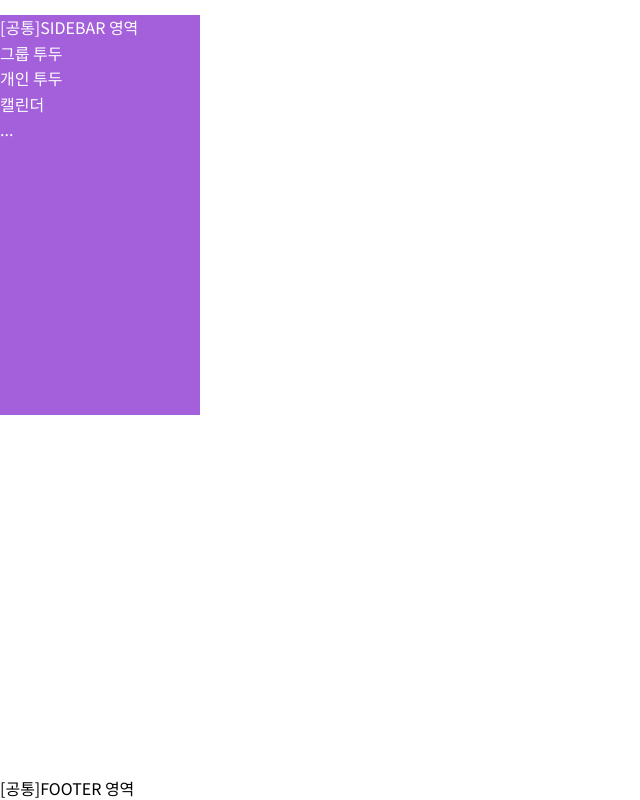
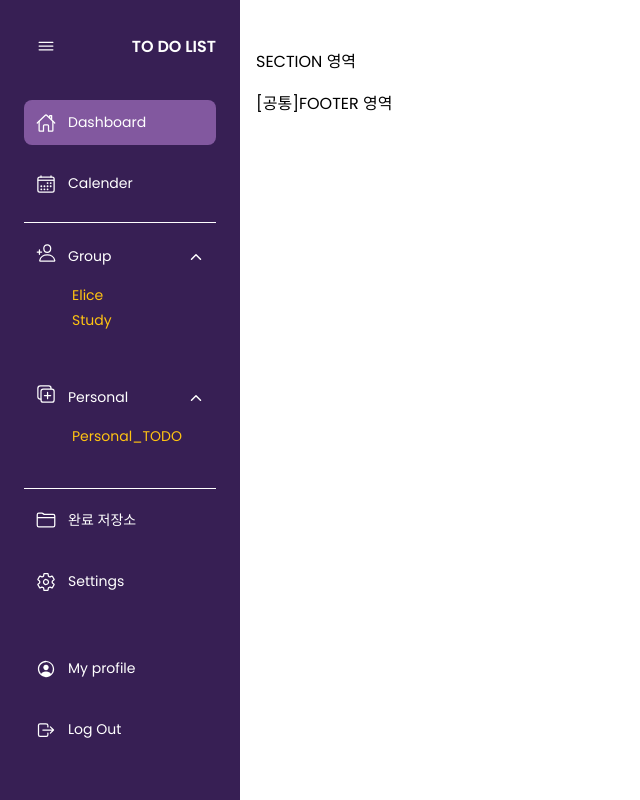
Before and after one commit to jimin-lee-mjl/checkmate, a Flask app: template templates/index.html in a window 1280 px wide. Shown: the whole page, without its empty margins (0-640 px from the left). Run offline with Flask 2, Linux system fonts and the light colour scheme; the template is opened without the code that fills it, so the values that code supplies are empty; parts of the project's set-up code (start-up, migrations or seed data) failed here and were passed over; some libraries are stand-ins or nearby versions.

Commit message:
nav 기능 추가 1

```diff
--- a/templates/index.html
+++ b/templates/index.html
@@ -1,23 +1,5 @@
-<!DOCTYPE html>
-<html lang="kr">
-<head>
-  <link rel="stylesheet" href="css/styles.css" />
-  <meta charset="UTF-8" />
-  <meta name="viewport" content="width=device-width, initial-scale=1.0" />
-  <title>레이아웃</title>
-</head>
-
-<body>
-
-
-	</div>
-	<div id="sidebar">
-    <h2>[공통]SIDEBAR 영역</h2>
-    <h2>그룹 투두</h2>
-    <h2>개인 투두</h2>
-    <h2> 캘린더</h2>
-    <h2>  ...</h2>
-	</div>
+{% extends 'sidebar.html' %}
+{% block content %}
 	<div id="section">
     <p>SECTION 영역</p>
     <p></p>
@@ -25,6 +7,4 @@
 	<div id="footer">
 		<div class="footer_contents">[공통]FOOTER 영역</div>
 	</div>
-
-</body>
-</html>
+{% endblock %}
--- a/templates/sidebar.html
+++ b/templates/sidebar.html
@@ -18,11 +18,11 @@
                         <a href="#" class="nav__logo">TO DO LIST</a>
                     </div>
                     <div class="nav__list">
-                        <a href="#" class="nav__link active">
+                        <a href="#" class="nav__link active" onclick="location.href='/'">
                             <ion-icon name="home-outline" class="nav__icon"></ion-icon>
                             <span class="nav__name">Dashboard</span>
                         </a>
-                        <a href="#" class="nav__link">
+                        <a href="#" class="nav__link" onclick="location.href='/calendar'">
                             <ion-icon name="calendar-outline" class="nav__icon"></ion-icon>
                             <span class="nav__name">Calender</span>
                         </a>
@@ -30,7 +30,7 @@
                         <hr size="1" color="white" noshade>
 
                         <div class="nav__link collapse">
-                            <a href="#" class="nav__create"><ion-icon name="person-add-outline" class="nav__icon"></ion-icon></a>
+                            <a href="#" class="nav__create" onclick="location.href='/todo-personal'"><ion-icon name="person-add-outline" class="nav__icon"></ion-icon></a>
                             <span class="nav__name">Group</span>
 
                             <ion-icon name="chevron-down-outline" class="collapse__link md hydrated rotate"></ion-icon>
@@ -42,7 +42,7 @@
                         </div>
 
                         <div class="nav__link collapse">
-                            <a href="#" class="nav__create"><ion-icon name="duplicate-outline" class="nav__icon"></ion-icon></a>
+                            <a href="#" class="nav__create" onclick="location.href='/todo-personal'"><ion-icon name="duplicate-outline" class="nav__icon"></ion-icon></a>
                             <span class="nav__name">Personal</span>
                             <ion-icon name="chevron-down-outline" class="collapse__link md hydrated rotate"></ion-icon>
 
@@ -77,6 +77,38 @@
                 </div>
             </nav>
         </div>
+<!--
+        <script type="text/javascript">
+            function addItem() {
+                // create the navbar element
+                // var li = $("<li></li>");
+                var a = $("<a href="#" class="collapse__sublink"></a>");
+                var navbar = $(".collapse__menu showCollapse");
+
+                a.text("New List");
+
+                // remove the JQM auto-init classes
+                // navbar.find("*").andSelf().each(function(){
+                //     $(this).removeClass(function(i, cn){
+                //         var matches = cn.match (/ui-[\w\-]+/g) || [];
+                //         return (matches.join (' '));
+                //     });
+                //     if ($(this).attr("class") == "") {
+                //         $(this).removeAttr("class");
+                //     }
+                // });
+
+                // // destroy the navbar widget object
+                // navbar.navbar("destroy");
+
+                // append the newly created element
+                li.appendTo($("#page1 ul"));
+
+                // re-init the navbar
+                navbar.navbar();
+                console.log(navbar.data());
+            }
+        </script> -->
 
         {% block content %}{% endblock %}
 
```
Also changed, not shown: templates/todo_personal.html (+3 -13 lines).
